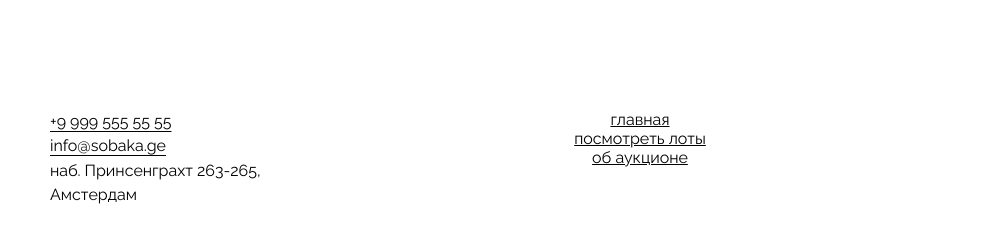
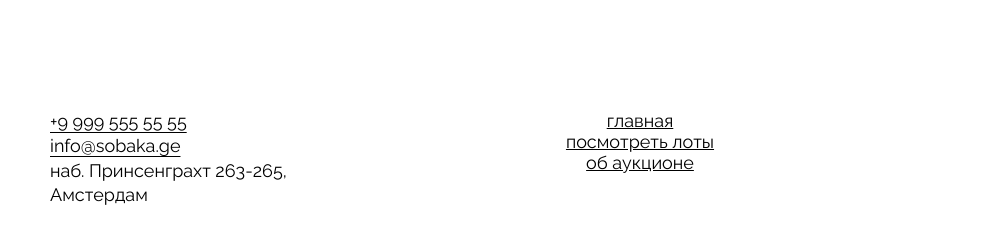
Before and after one commit to MaxTever/ono-tebe-nado, a plain HTML site: page index.html in a window 1280 px wide. Shown: the part 3070-3313 px from the top of the page, 0-985 px from the left. Drawn offline with Linux system fonts and the light colour scheme.

Commit message:
Фикс 'footer'

```diff
--- a/index.html
+++ b/index.html
@@ -148,13 +148,13 @@
     </section>
   </main>
     <footer class="footer">
-      <address class="adress">
+      <address>
         <ul class="footer__adress">
           <li>
             <a href="tel:+99995555555">+9 999 555 55 55</a>
           </li>
           <li><a href="mailto:info@sobaka.ge">info@sobaka.ge</a></li>
-          <li class="footer__adress">
+          <li>
               наб. Принсенграхт 263-265, <br />Амстердам
           </li>
         </ul>
--- a/styles/style.css
+++ b/styles/style.css
@@ -308,6 +308,7 @@
   grid-template-columns: repeat(3,1fr);
   padding: 90px 50px;
   align-content: start;
+  font-size: 18px;
 }
 
 .footer__adress {
@@ -317,7 +318,7 @@
   list-style: none;
   text-underline-offset: 4px;
   font-family: Raleway, sans-serif;
-  text-align: center;
+  text-align: left;
   font-style: normal;
   font-weight: 400;
   line-height: 24.3px;
@@ -328,16 +329,12 @@
   flex-direction: column;
   align-items: center;
   list-style: none;
-  text-align: center;
 }
 
 .footer__links-list-item {
   text-decoration: none;
 }
 
-.footer__adress {
-  text-align: left;
-}
 
 .footer__social-list {
   display: flex;
```
